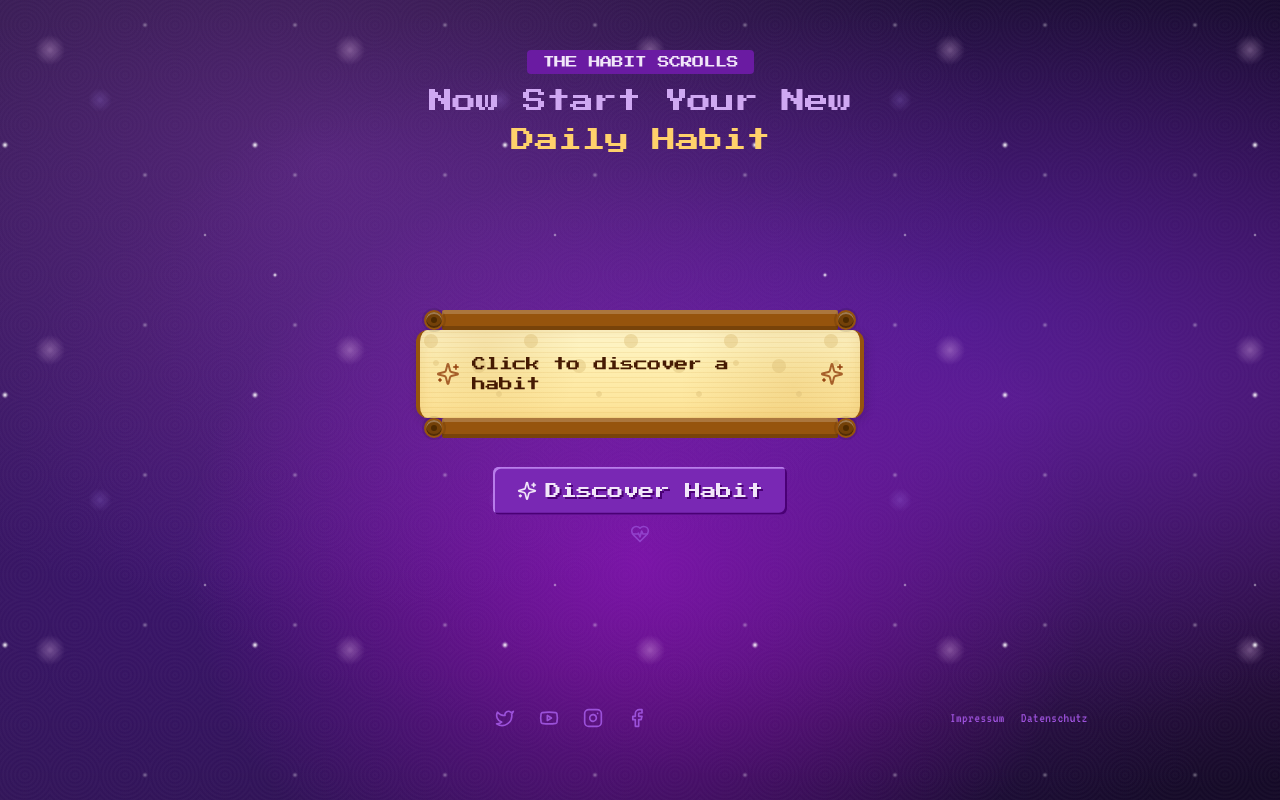
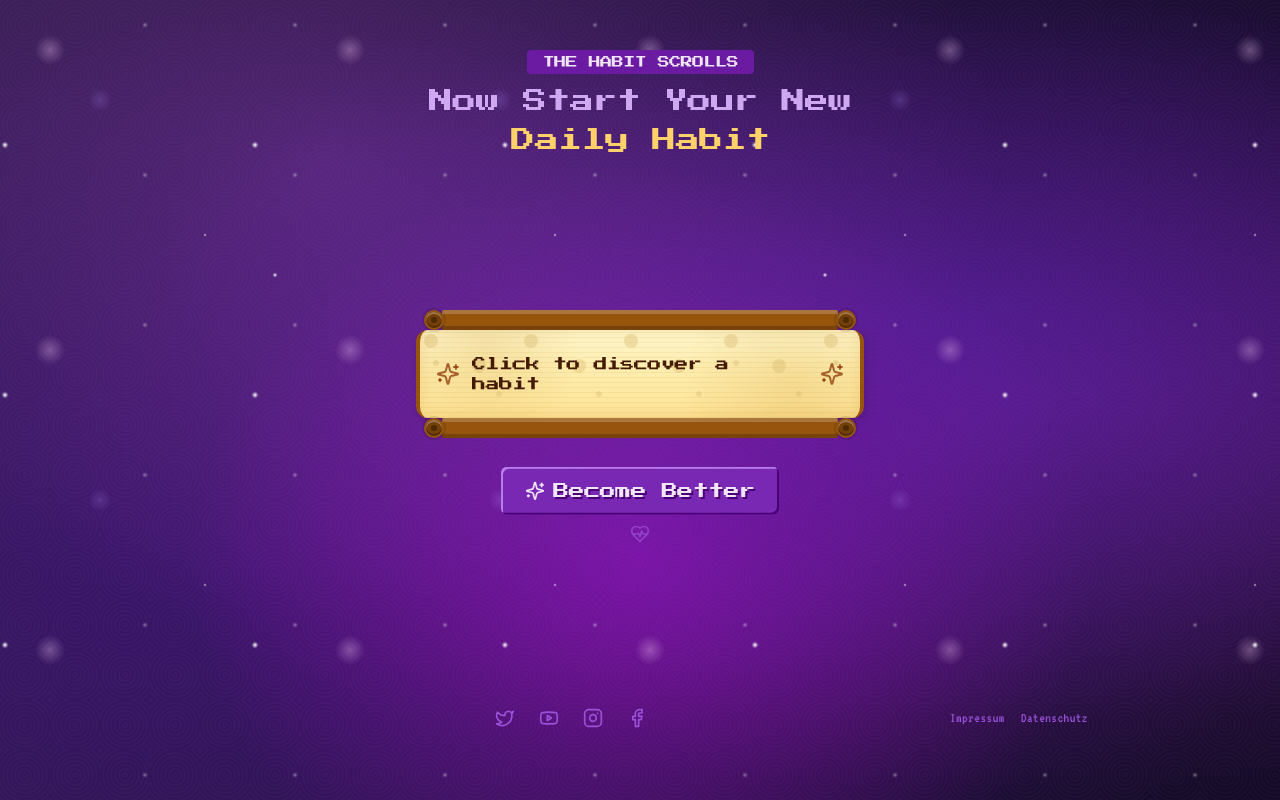
Before and after one commit to Ralek1/habitscroll-online, a React (Vite) app: page / in a window 1280 px wide. Built offline with nearby package versions, Linux system fonts and the light colour scheme.

Commit message:
main button text

```diff
--- a/src/pages/Index.tsx
+++ b/src/pages/Index.tsx
@@ -70,7 +70,7 @@ const Index: React.FC = () => {
         <div className="mt-8 mb-4 relative">
           {!hasDiscovered ? (
             <PixelButton onClick={handleButtonClick}>
-              Discover Habit
+              Become Better
             </PixelButton>
           ) : (
             <div className="flex flex-col items-center">
```
